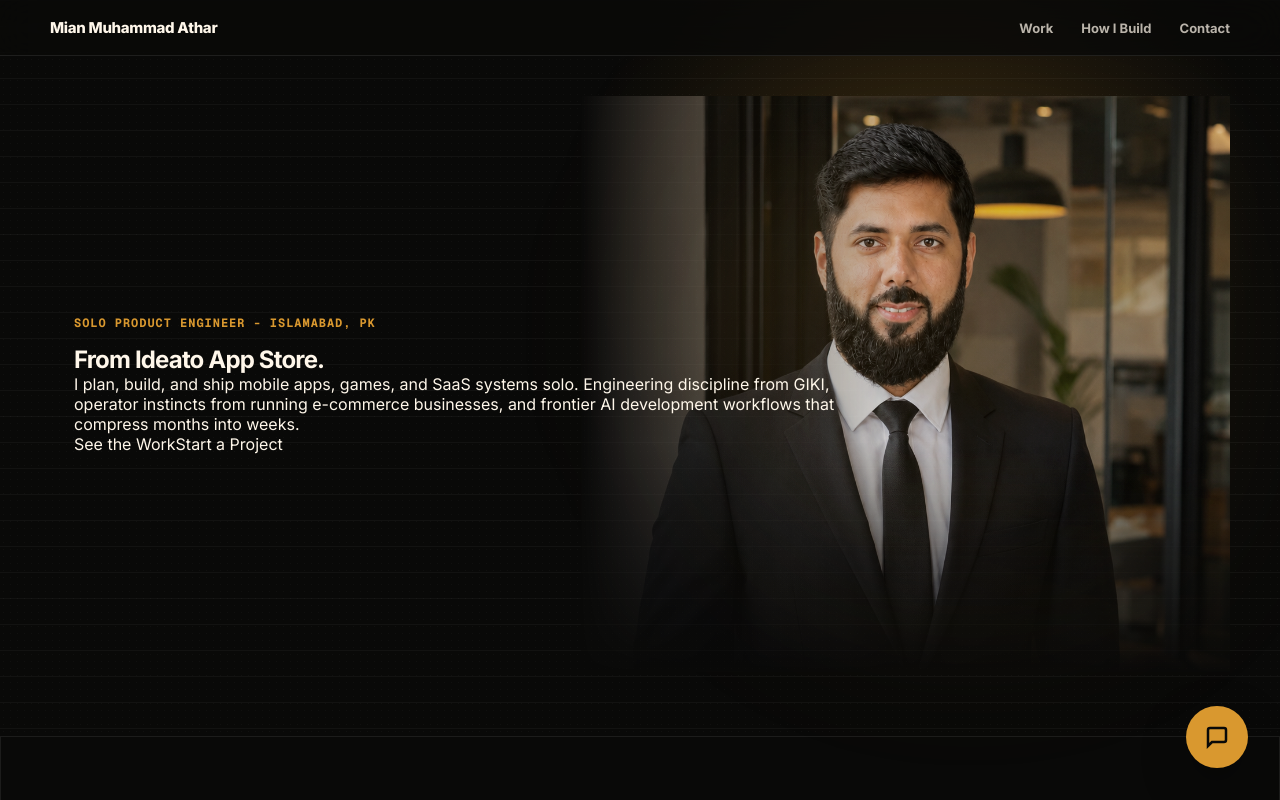
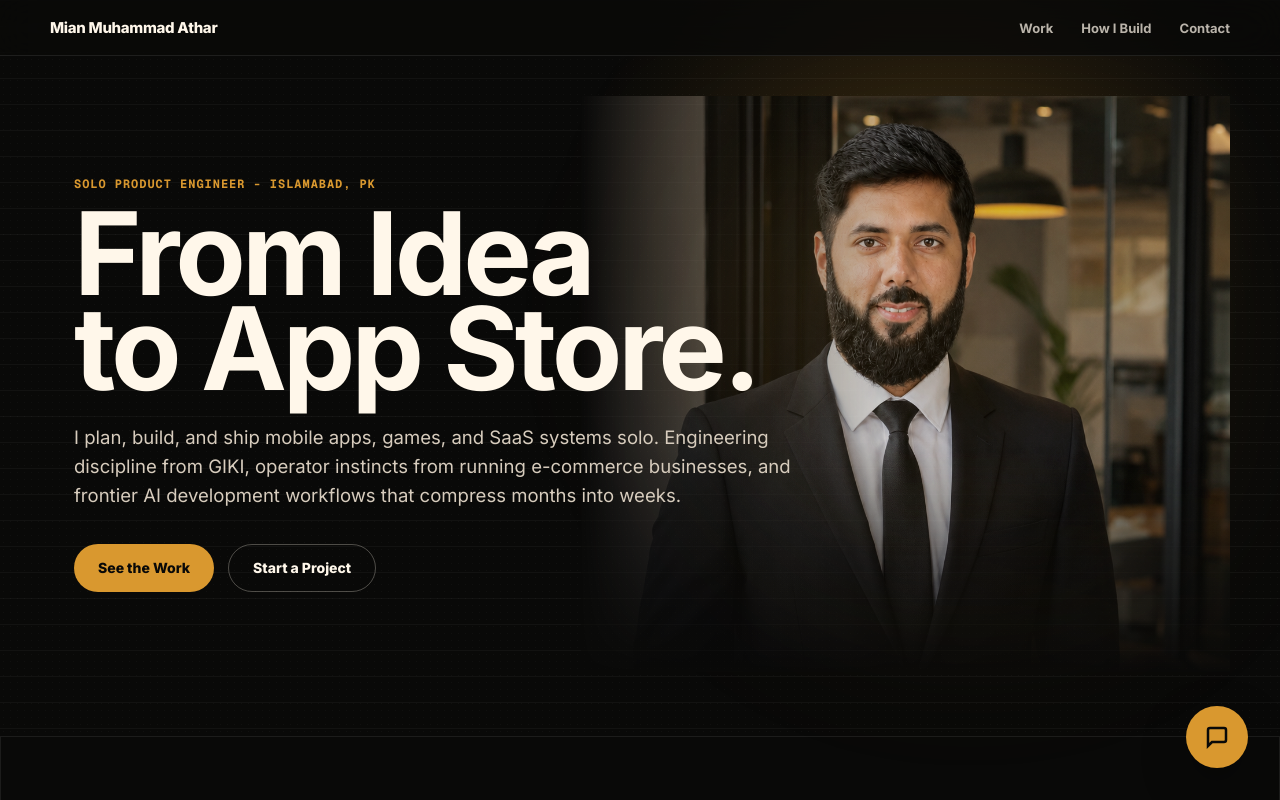
Before and after one commit to AI-GrandFather/portfolio, a Next.js app: page / in a window 1280 px wide. Shown: the top 800 px of the page. Built offline with nearby package versions, Linux system fonts and the light colour scheme.

Commit message:
fix: restore hero text sizes and alignment in layered layout

```diff
--- a/app/globals.css
+++ b/app/globals.css
@@ -235,6 +235,56 @@ main {
   max-width: 820px;
   position: relative;
   z-index: 20;
+}
+
+.hero-copy h1 {
+  color: #fff7ea;
+  font-size: clamp(72px, 9vw, 132px);
+  line-height: 0.82;
+  margin-bottom: 28px;
+}
+
+.hero-copy h1 span {
+  display: block;
+}
+
+.hero-text {
+  color: #d7ccbd;
+  font-size: clamp(17px, 1.45vw, 22px);
+  line-height: 1.55;
+  max-width: 720px;
+}
+
+.hero-actions {
+  display: flex;
+  gap: 14px;
+  margin-top: 34px;
+}
+
+.button {
+  align-items: center;
+  border-radius: 999px;
+  display: inline-flex;
+  font-size: 14px;
+  font-weight: 800;
+  justify-content: center;
+  min-height: 48px;
+  padding: 0 24px;
+  transition: background 0.2s ease, border-color 0.2s ease, color 0.2s ease, transform 0.2s ease;
+}
+
+.button:hover {
+  transform: translateY(-2px);
+}
+
+.button.primary {
+  background: var(--amber);
+  color: var(--dark);
+}
+
+.button.secondary {
+  border: 1px solid rgba(255, 247, 234, 0.28);
+  color: #fff7ea;
 }
 
 .hero-portrait {
```
